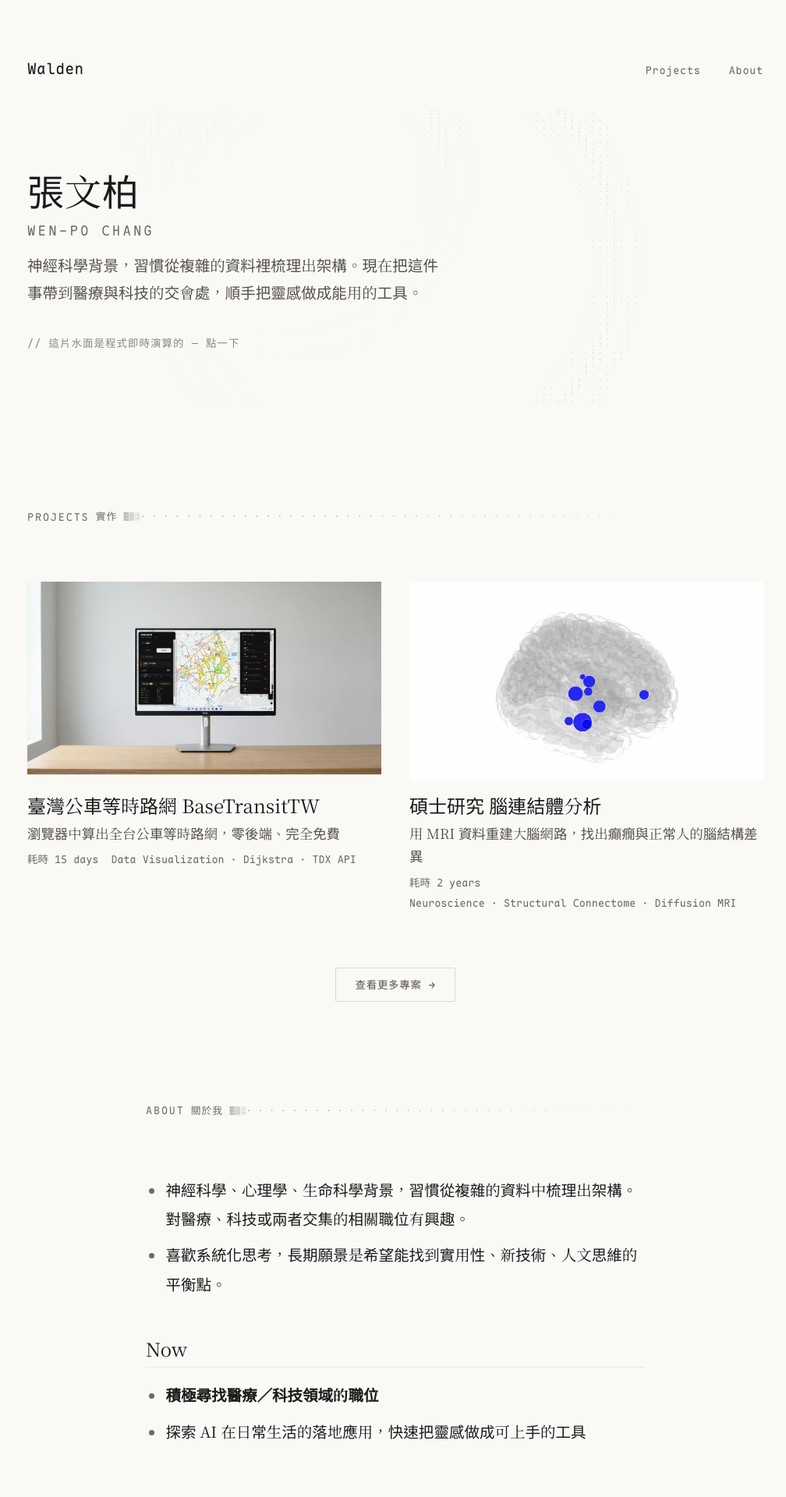
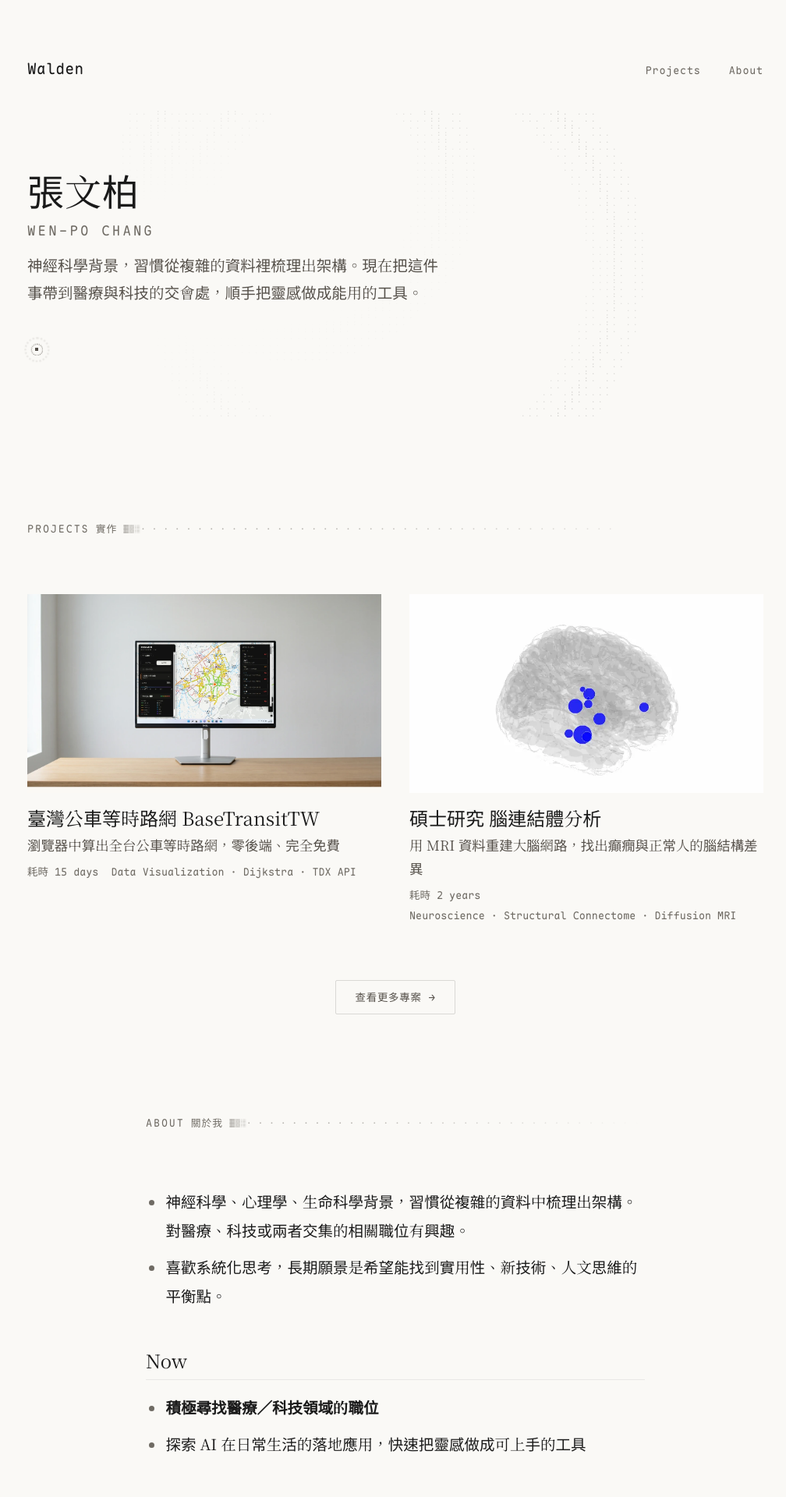
Before and after one commit to walden-wpc/walden-wpc.github.io, a Jekyll site: the page built from index.html, in a window 1280 px wide. Shown: the top 1920 px of the page at 78% size, without its empty margins (133-1141 px from the left). Built offline with Jekyll 4.4.1, drawn with Linux system fonts in a browser that asks for light colours; some web fonts are replaced.

Commit message:
hero: 「可互動」的提示從文字改成圖示
原本是一行「// 這片水面是程式即時演算的 — 點一下」。用文字說明互動，
等於承認視覺本身沒說清楚。改成一顆墨點，每 3.2 秒盪出兩圈虛線漣漪 ——
讓它自己示範，而不是用講的。

- 虛線圈是為了跟整站的點陣／字元梯度講同一種語言，不是另一套圖示系統
- .hero-inner 本來就是 pointer-events: none，所以點在這個圖示上會穿透
  到水面，就地激起一圈真的漣漪：提示本身就是可以按的那個東西
- 純 CSS，沒有多餘的 DOM 與 JS
- prefers-reduced-motion 時水面定格，這個提示也跟著隱藏（不暗示互動）
- role="img" + aria-label 讓螢幕閱讀器仍然知道這裡可以互動

Co-Authored-By: Claude Opus 5 <noreply@anthropic.com>

```diff
--- a/_config.yml
+++ b/_config.yml
@@ -9,7 +9,7 @@ hero:
   name_zh: 張文柏
   name_en: WEN-PO CHANG
   tagline: 神經科學背景，習慣從複雜的資料裡梳理出架構。現在把這件事帶到醫療與科技的交會處，順手把靈感做成能用的工具。
-  hint: 這片水面是程式即時演算的 — 點一下
+  # 「可以點擊」的提示不用文字，是 style.css 裡的 .hero-cue（一圈一圈盪開的墨點）
 
 # Build settings
 # NO theme: minima — we use our own _layouts/
--- a/index.html
+++ b/index.html
@@ -12,9 +12,12 @@ layout: default
                 <span class="hero-name-en">{{ site.hero.name_en }}</span>
             </h1>
             <p class="hero-tagline">{{ site.hero.tagline }}</p>
-            {% if site.hero.hint %}
-            <p class="hero-hint">// {{ site.hero.hint }}</p>
-            {% endif %}
+            {% comment %}
+              可互動的提示：一顆墨點週期性地盪出兩圈虛線漣漪。
+              不用文字說明，讓它自己示範。.hero-inner 是 pointer-events: none，
+              所以點在這個圖示上會直接穿透到水面，就地激起一圈真的漣漪。
+            {% endcomment %}
+            <span class="hero-cue" role="img" aria-label="水面可以點擊互動"></span>
         </div>
     </div>
 </section>
--- a/style.css
+++ b/style.css
@@ -331,16 +331,59 @@ h1, h2, h3, h4, h5, h6 {
     color: var(--color-ink-soft);
 }
 
-.hero-hint {
+/* 可互動的提示：一顆墨點，每隔幾秒盪出兩圈虛線漣漪。
+   虛線是為了和整站的點陣／字元梯度講同一種語言。 */
+.hero-cue {
+    position: relative;
+    display: block;
+    width: 38px;
+    height: 38px;
     margin-top: var(--space-md);
-    font-size: var(--step--1);
-    letter-spacing: 0.08em;
-    color: var(--color-ink-faint);
-    opacity: 0.8;
+    margin-left: -7px;
+    background: radial-gradient(circle at 50% 50%,
+            var(--color-ink-soft) 0 2.2px, transparent 2.3px);
 }
 
-/* 水面停止時（使用者偏好減少動態／JS 未執行）隱藏提示 */
-.hero[data-still] .hero-hint {
+.hero-cue::before,
+.hero-cue::after {
+    content: "";
+    position: absolute;
+    inset: 0;
+    margin: auto;
+    width: 13px;
+    height: 13px;
+    border: 1px dotted var(--color-ink-faint);
+    border-radius: 50%;
+    opacity: 0;
+    animation: hero-ripple 3.2s cubic-bezier(0.22, 0.61, 0.36, 1) infinite;
+}
+
+.hero-cue::after {
+    animation-delay: 1.06s;
+}
+
+@keyframes hero-ripple {
+    0% {
+        transform: scale(0.5);
+        opacity: 0;
+    }
+
+    12% {
+        opacity: 0.85;
+    }
+
+    78% {
+        opacity: 0;
+    }
+
+    100% {
+        transform: scale(2.9);
+        opacity: 0;
+    }
+}
+
+/* 水面停止時（使用者偏好減少動態／JS 未執行）就不要暗示可以互動 */
+.hero[data-still] .hero-cue {
     display: none;
 }
 
```
